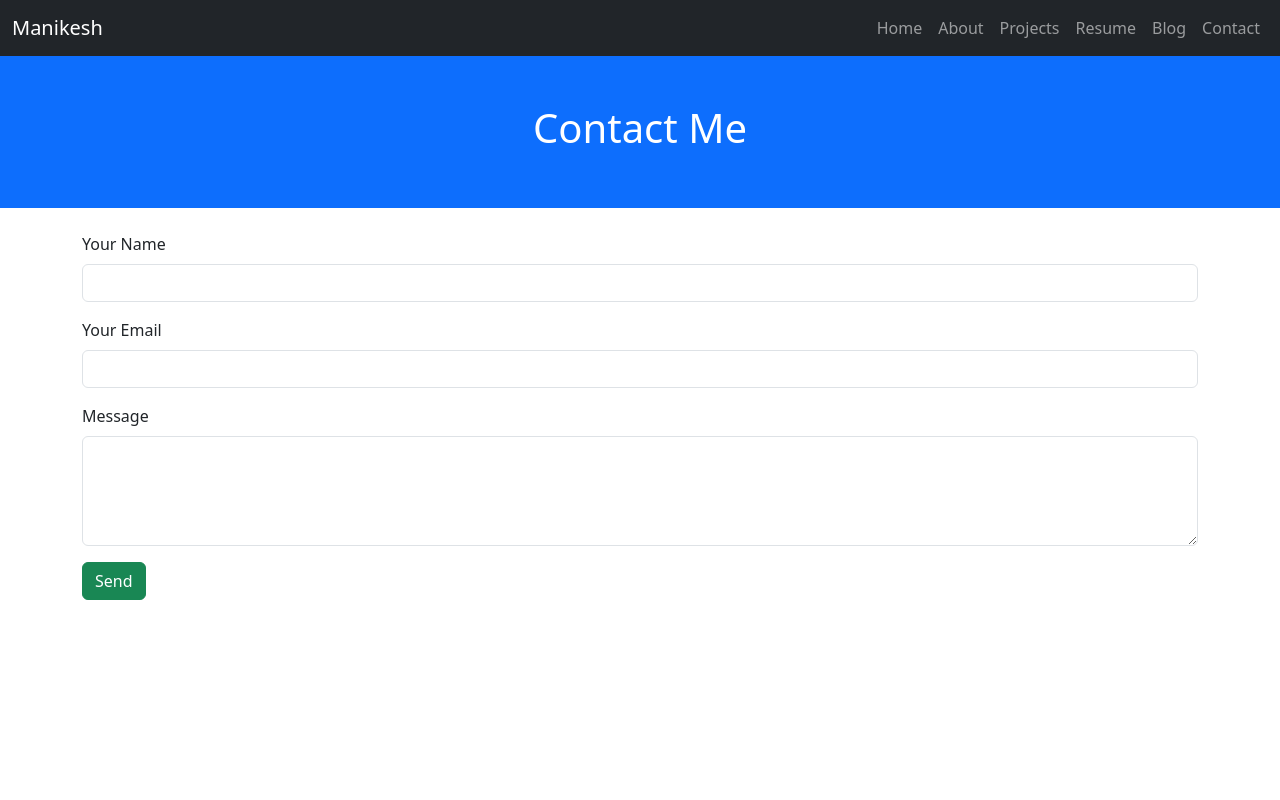
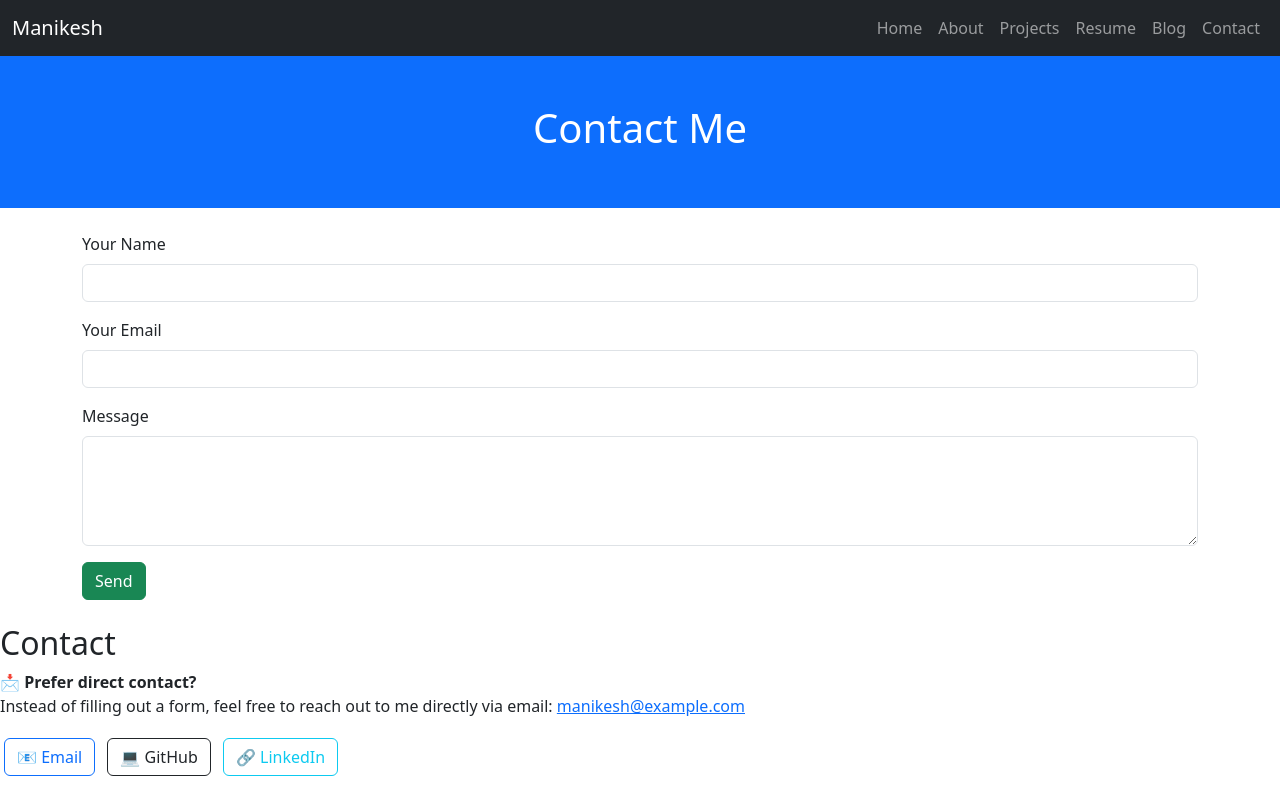
Before and after one commit to IdBhsiM/IdBhsiM.github.io, a plain HTML site: page contact.html in a window 1280 px wide. Drawn offline with nearby package versions, Linux system fonts and the light colour scheme.

Commit message:
Update contact.html

```diff
--- a/contact.html
+++ b/contact.html
@@ -49,5 +49,20 @@
       <button class="btn btn-success" type="submit">Send</button>
     </form>
   </section>
+  <section data-aos="fade-up">
+  <h2>Contact</h2>
+  <p>
+    📩 <strong>Prefer direct contact?</strong><br>
+    Instead of filling out a form, feel free to reach out to me directly via email:
+    <a href="mailto:manikesh@example.com">manikesh@example.com</a>
+  </p>
+
+  <div class="contact">
+    <a href="mailto:manikesh@example.com" class="btn btn-outline-primary m-1">📧 Email</a>
+    <a href="https://github.com/IdBhsiM" class="btn btn-outline-dark m-1" target="_blank">💻 GitHub</a>
+    <a href="https://linkedin.com/in/manikesh-kumar" class="btn btn-outline-info m-1" target="_blank">🔗 LinkedIn</a>
+  </div>
+</section>
+
 </body>
 </html>
```
